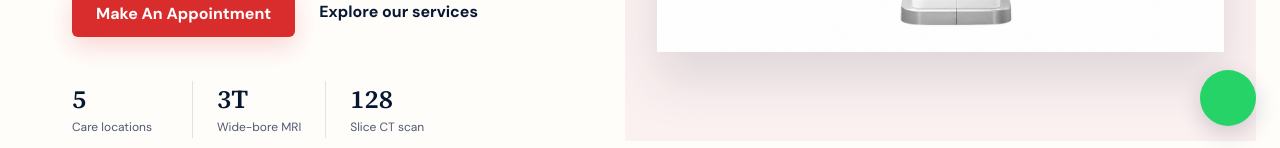
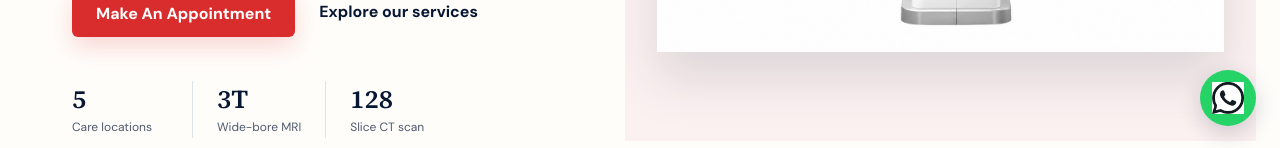
Before and after one commit to raufshaikhcapdbi-maker/uniquescare, a plain HTML site: page index.html in a window 1280 px wide. Shown: the part 652-800 px from the top of the page. Drawn offline with Linux system fonts and the light colour scheme.

Commit message:
initial commit

```diff
--- a/index.html
+++ b/index.html
@@ -105,7 +105,7 @@
   </main>
 
   <footer class="site-footer"><div class="footer-grid"><div><img src="assets/logo.webp" alt="Unique WellCare"><p>Advanced imaging. Compassionate care. Accurate results you can trust.</p></div><div><h2>Services</h2><a href="mri-scan/">MRI Scan</a><a href="ct-scan/">CT Scan</a><a href="services/">All Services</a></div><div><h2>Company</h2><a href="about-us/">About Us</a><a href="testimonial/">Testimonials</a><a href="contact-us/">Contact Us</a></div><div><h2>Contact</h2><a href="tel:+919850644544">+91 98506 44544</a><a href="mailto:ubercare@uber-india.com">ubercare@uber-india.com</a><p>Morning: Government<br>Evening: Private</p></div></div><div class="footer-bottom"><span>Copyright © <span id="year">2026</span> Unique WellCare</span><a href="book-an-appointment/">Book an appointment</a></div></footer>
-  <a class="whatsapp" href="https://wa.me/919850644544" aria-label="Chat with Unique WellCare on WhatsApp"></a>
+  <a class="whatsapp" href="https://wa.me/919850644544" aria-label="Chat with Unique WellCare on WhatsApp"><img src="assets/whatsapp.png" alt=""></a>
   <script src="script.js"></script>
 </body>
 </html>
```
